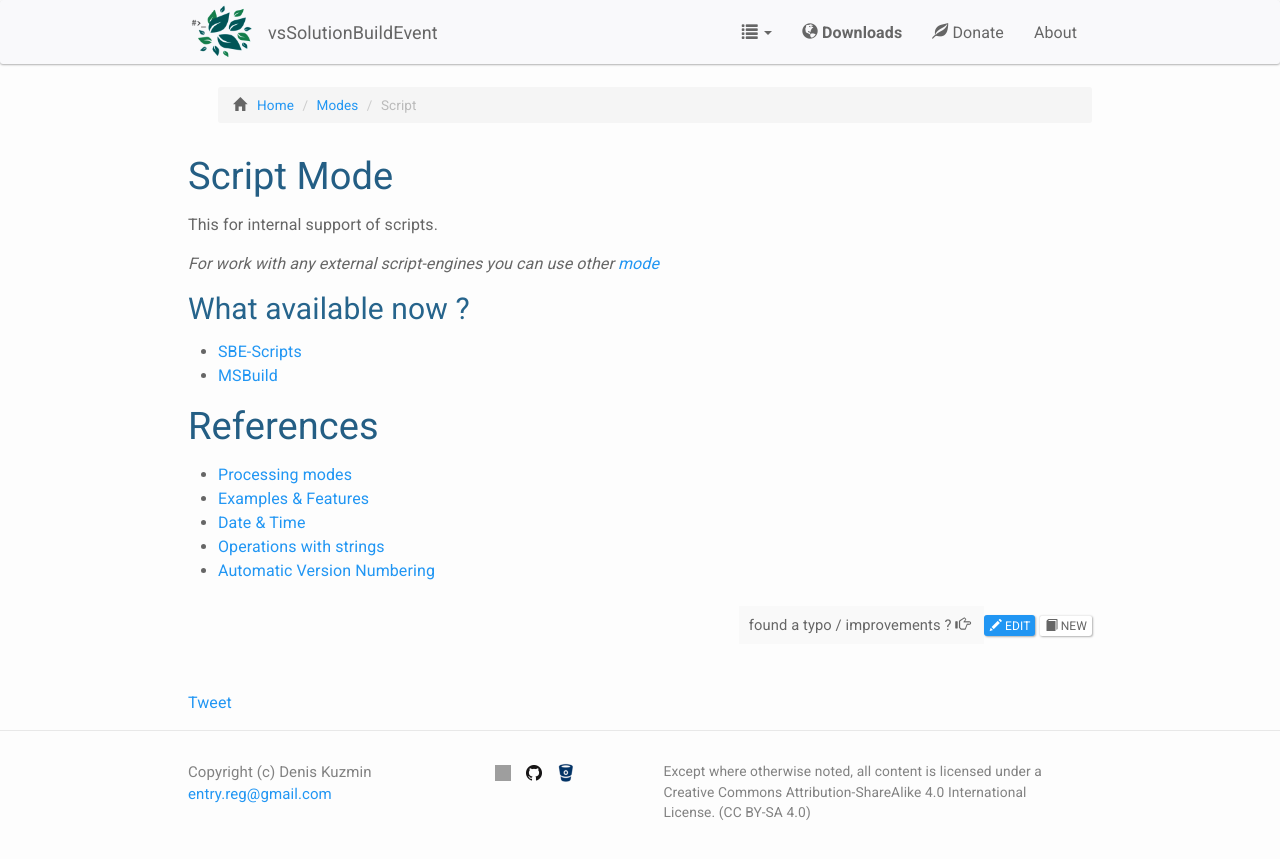
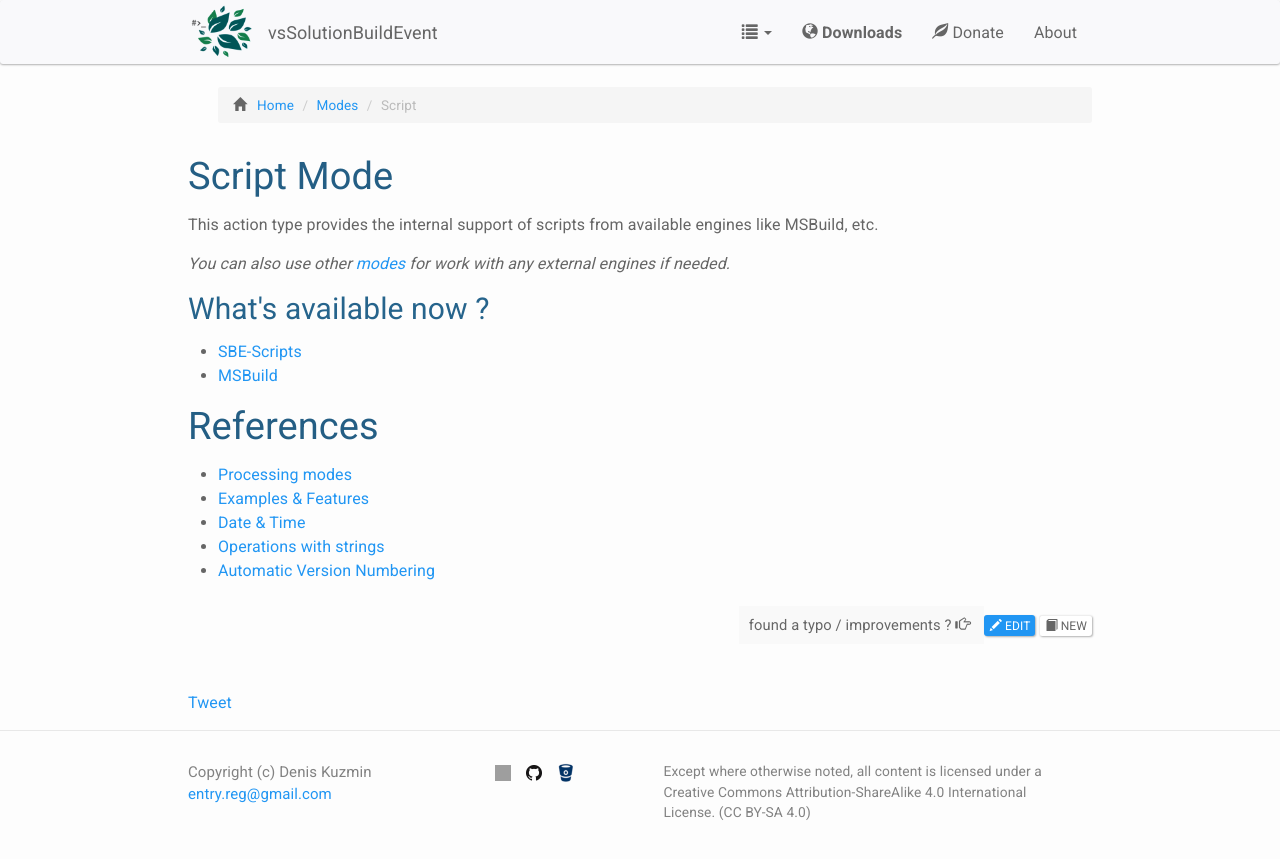
Before and after one commit to 3F/web.vsSBE, a Jekyll site: the page built from _doc/Modes/Script.md, in a window 1280 px wide. Shown: the top 859 px of the page. Built offline with Jekyll 4.4.1, drawn with Linux system fonts in a browser that asks for light colours; nearby versions of some CDN libraries; Markdown is read by kramdown in place of the engine named in the settings; comment, search, counter and statistics services are not loaded; grey boxes are pictures that could not be loaded.

Commit message:
CommandEvent for InternalComponent + updated title for Script

```diff
--- a/_doc/Modes/Script.md
+++ b/_doc/Modes/Script.md
@@ -5,11 +5,11 @@ permalink: /doc/Modes/Script/
 ---
 # Script Mode
 
-This for internal support of scripts.
+This action type provides the internal support of scripts from available engines like MSBuild, etc.
 
-*For work with any external script-engines you can use other [mode](../../Modes/)*
+*You can also use other [modes](../../Modes/) for work with any external engines if needed.*
 
-## What available now ?
+## What's available now ?
 
 * [SBE-Scripts](../../Scripts/SBE-Scripts/)
 * [MSBuild](../../Scripts/MSBuild/)
```
Also changed, not shown: _doc/Examples/Version number.md (+1 -1 lines), _doc/Scripts/SBE-Scripts/Components/InternalComponent.md (+1 -1 lines).
